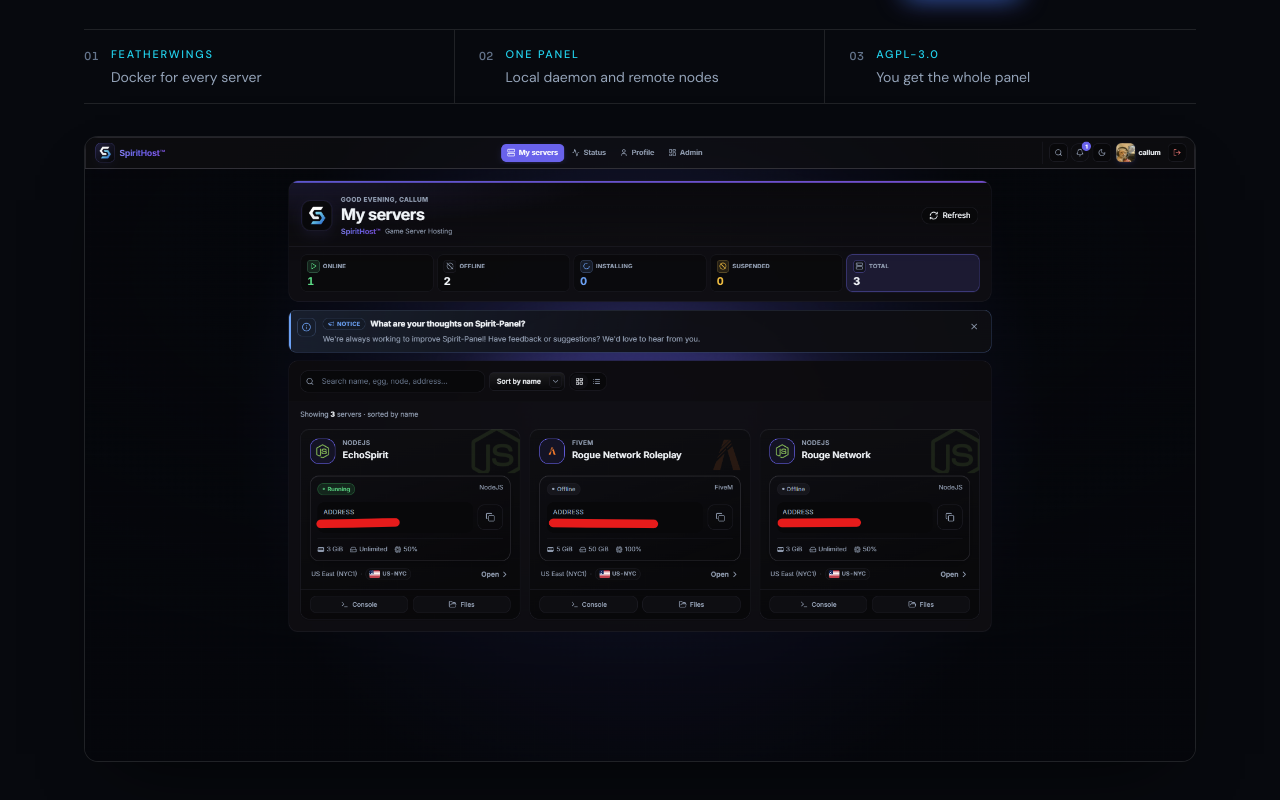
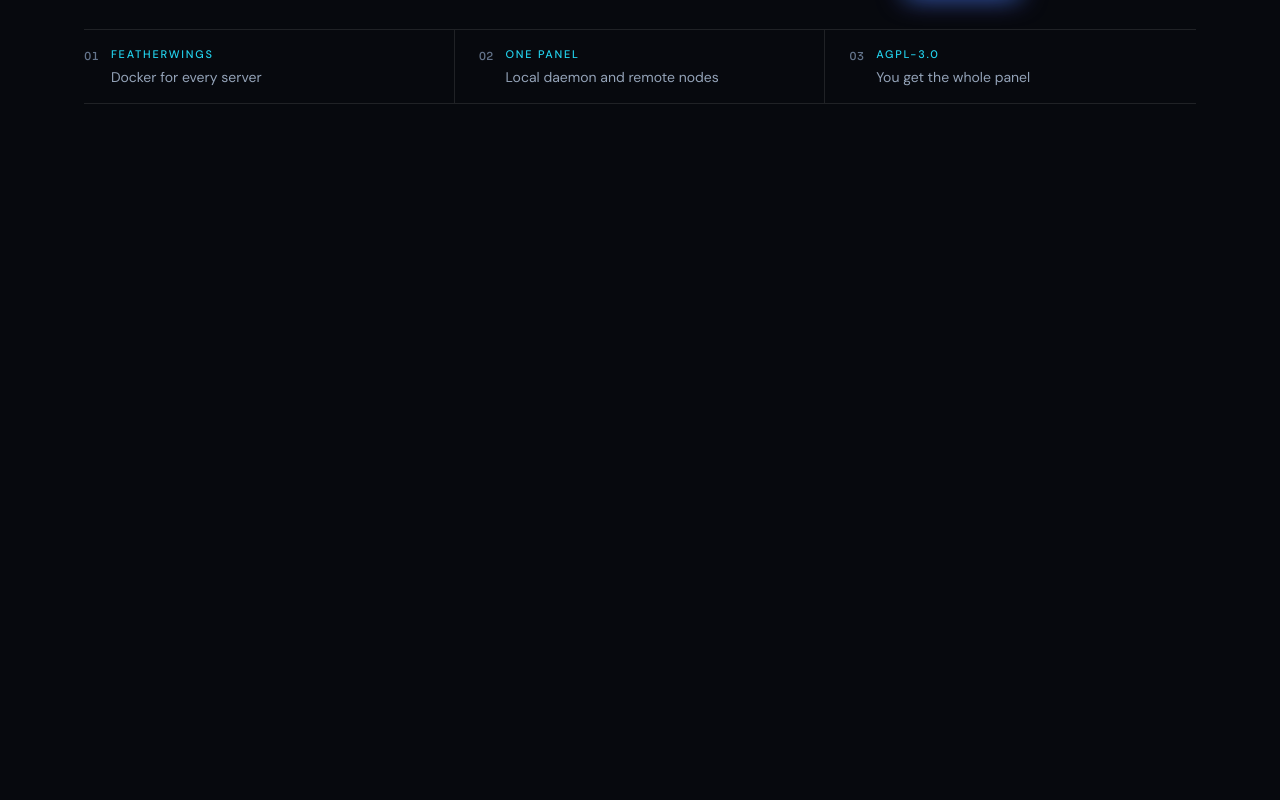
Before and after one commit to SpiritFramework/spiritpanel-site, an Astro site: page / in a window 1280 px wide. Shown: the part 834-1634 px from the top of the page. Built offline with nearby package versions, Linux system fonts and the light colour scheme; Astro itself is replaced by a stand-in of ours.

Commit message:
Remove the duplicate dashboard shot from the home hero.
The product gallery already shows that screen, so the hero can stay banner-led.

Co-authored-by: Cursor <cursoragent@cursor.com>

```diff
--- a/src/pages/index.astro
+++ b/src/pages/index.astro
@@ -105,15 +105,6 @@ const pillars = [
           </div>
         </div>
       </dl>
-      <figure class="hero-shot relative mt-8 overflow-hidden rounded-[14px] border border-white/10 bg-[#07090e] shadow-[0_28px_70px_-36px_rgba(0,0,0,0.85)]">
-        <img
-          src="/gallery/dashboard.png"
-          alt="Spirit Panel client dashboard showing servers and status"
-          width="1920"
-          height="1080"
-          class="block h-auto w-full"
-        />
-      </figure>
     </div>
   </section>
 
```
